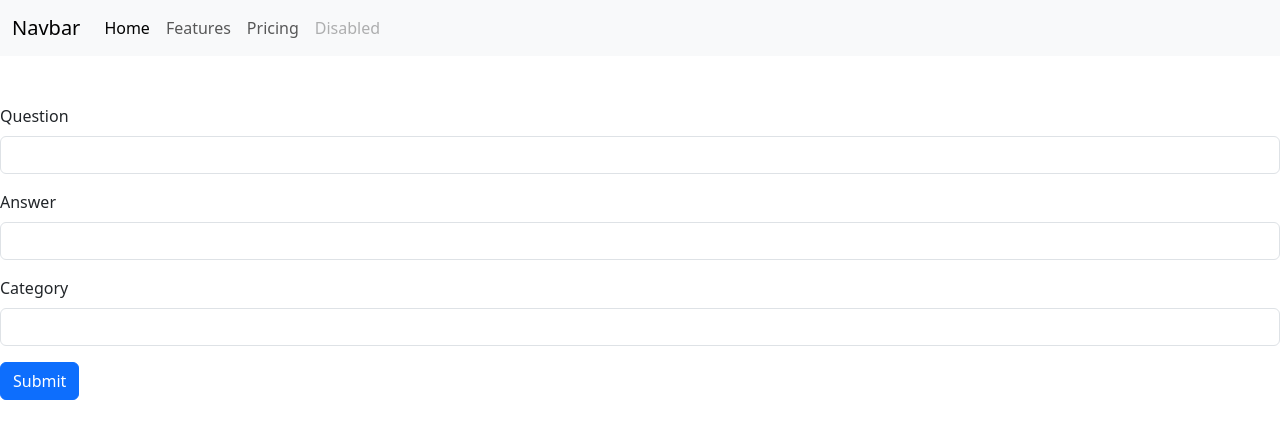
After one commit to ramohamadh/QueraBootcamp-2ndProject-G4, a Flask app: page /home/question/add in a window 1280 px wide. The commit adds this page. Shown: the top 439 px of the page. Run offline with Flask 3, Linux system fonts and the light colour scheme.

Commit message:
add add/remove questions

```diff
--- a/Question_Management.py
+++ b/Question_Management.py
@@ -1,14 +1,18 @@
-from flask import Flask, render_template, redirect, url_for
+from flask import Flask, render_template, redirect, url_for, request
 
 app = Flask (__name__)
 
 
 #============================
+last_id = 7
 Questions = [
-    { 'Q': '2+2', 'A': '4', 'category': 'Math' },
-    { 'Q': '3+4', 'A': '7', 'category': 'Math' },
-    { 'Q': 'Capital of France?', 'A': 'Paris', 'category': 'Geography' },
-    { 'Q': 'Author of Hamlet?', 'A': 'Shakespeare', 'category': 'Literature' }
+    { 'id': '1', 'Q': '2+2', 'A': '4', 'category': 'Math' },
+    { 'id': '2', 'Q': '3+4', 'A': '7', 'category': 'Math' },
+    { 'id': '3', 'Q': 'Capital of France?', 'A': 'Paris', 'category': 'Geography' },
+    { 'id': '4', 'Q': 'Author of Hamlet?', 'A': 'Shakespeare', 'category': 'Literature' },
+    { 'id': '5', 'Q': 'Capital of England?', 'A': 'London', 'category': 'Geography' },
+    { 'id': '6', 'Q': '10x10', 'A': '100', 'category': 'Math' },
+    { 'id': '7', 'Q': '10/5', 'A': '2', 'category': 'Math' }
 ]
 #============================
 
@@ -29,13 +33,34 @@ def show_categories():
 
 
 
-@app.route ('/home/question/<category>/add')
+@app.route ('/home/question/add', methods=['GET', 'POST'] )
 def add_Question():
-    pass #
+    global Questions, last_id
+    if request.method == 'POST':
+        Question = request.form.get('question')
+        Answer = request.form.get('answer')
+        Category = request.form.get('category')
+        last_id += 1
+        Questions.append({'id': last_id, 'Q': Question, 'A': Answer, 'category': Category})
+    return render_template ('add_q.html')
 
-@app.route ('/home/question/<category>/delet')
-def remove_Question():
-    pass # if len > 0
+
+
+@app.route ('/home/question/<category>/delet', methods = ['GET', 'POST'])
+def remove_Question(category):
+    global Questions
+    if request.method == 'POST':
+        selected_ids = request.form.getlist('id')
+        Questions = [q for q in Questions if str(q['id']) not in selected_ids]
+
+    filtered_questions = [q for q in Questions if q['category'] == category]
+    return render_template('delet_q.html', Questions=filtered_questions, category=category)
+
+
+
+
+
+
 
 @app.route ('/home/question/add_category')
 def add_category():
--- /dev/null
+++ b/templates/add_q.html
@@ -0,0 +1,23 @@
+{% extends 'layout.html' %}
+
+{% block content %}
+
+<form action="{{ url_for('add_Question') }}" method="post">
+    <div class="mb-3">
+        <label for="question" class="form-label">Question</label>
+        <input type="text" class="form-control" id="question" name="question">
+    </div>
+    <div class="mb-3">
+      <label for="answer" class="form-label">Answer</label>
+      <input type="text" class="form-control" id="answer" name="answer">
+    </div>
+    <div class="mb-3">
+        <label for="category" class="form-label">Category</label>
+        <input type="text" class="form-control" id="category" name="category">
+    </div>
+    <button type="submit" class="btn btn-primary">Submit</button>
+</form>
+
+<!-- return bezar -->
+
+{%  endblock %}
--- a/templates/layout.html
+++ b/templates/layout.html
@@ -25,6 +25,7 @@
         </div>
       </div>
     </nav>
+    <br><br>
     <!-- end of navigation bar -->
 
     {% block content %}{% endblock %}
```
Also changed, not shown: templates/delet_q.html (added, +30 -0 lines), templates/show_category.html (deleted, +0 -32 lines), templates/show_questions.html (+6 -3 lines).
